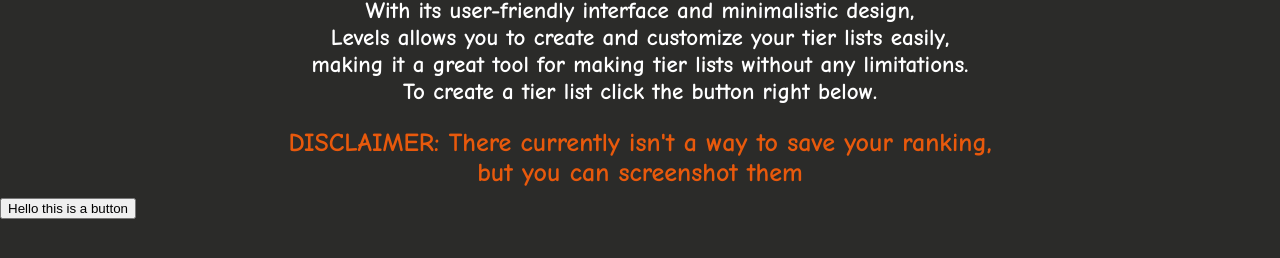
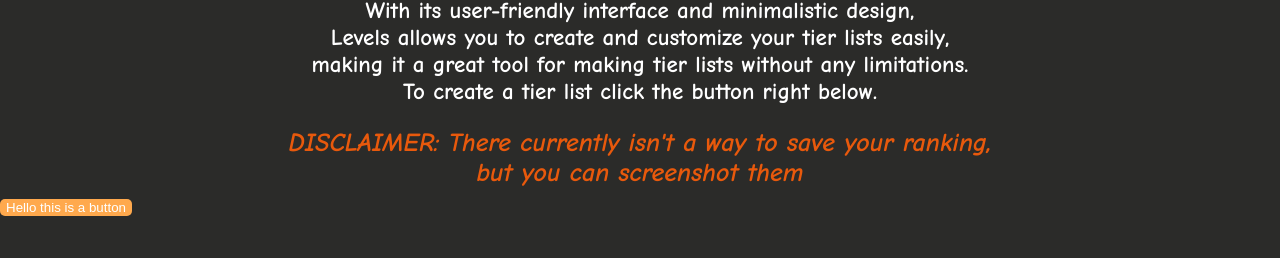
Before and after one commit to Filip-Nachov/Levels, a plain HTML site: page index.html in a window 1280 px wide. Shown: the part 90-348 px from the top of the page. Drawn offline with Linux system fonts and the light colour scheme.

Commit message:
added button color, border radius and removed the border

```diff
--- a/src/styles/style.css
+++ b/src/styles/style.css
@@ -38,4 +38,12 @@
     text-align: center;
     color: #E8590C;
     font-size: 26px;
+    font-style: italic;
 }
+
+button {
+    background-color: #ffa94d;
+    color: white;
+    border-radius: 5px;
+    border: none;
+}
```
